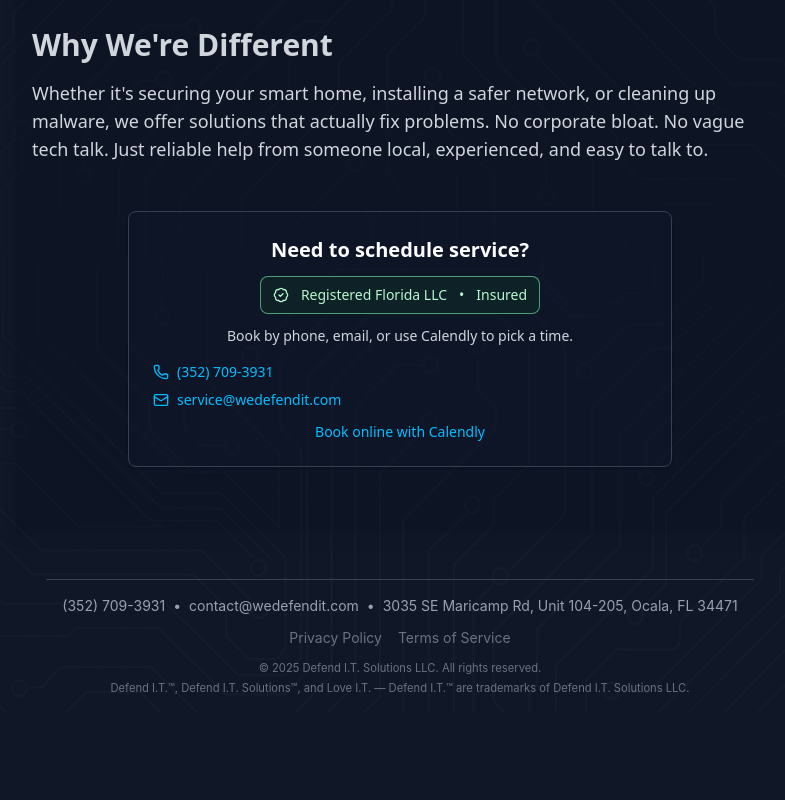
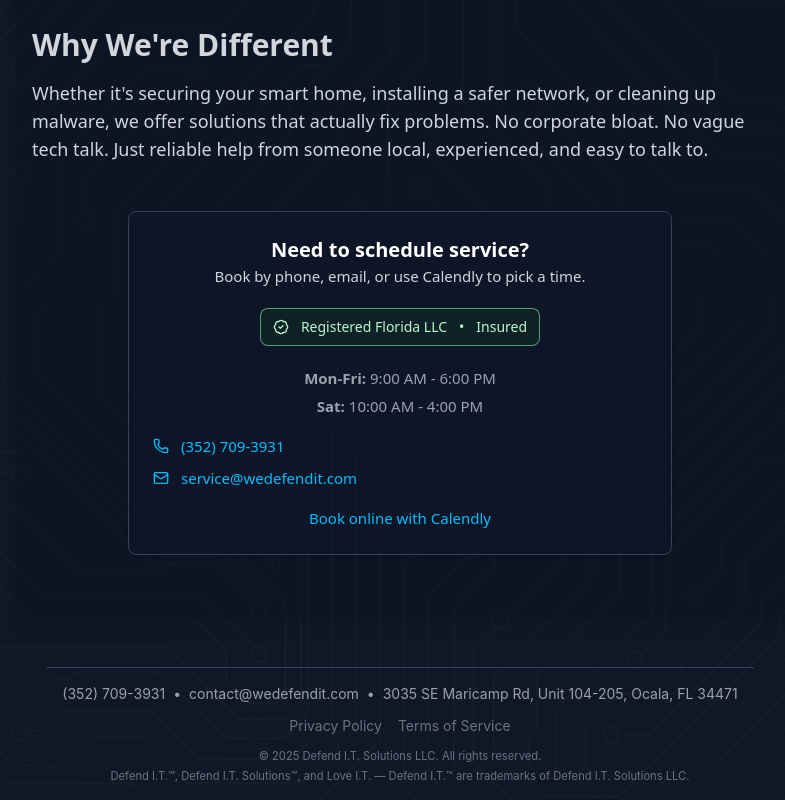
Before and after one commit to defendit/defendit, a Next.js app: page /about in a window 1280 px wide. Shown: the part 1226-2026 px from the top of the page, without its empty margins (240-1025 px from the left). Before the commit the page ends 1938 px from the top, so only its background shows below. Built offline with nearby package versions, Linux system fonts and the light colour scheme; no server answers.

Commit message:
Added hours to the book service card

```diff
--- a/data/company-info.json
+++ b/data/company-info.json
@@ -21,7 +21,8 @@
       "fingerprint": "0389 252C E469 874D 7DBB ADCA 9E22 2548 BDFE F72F"
     },
     "service_email": "service@wedefendit.com",
-    "privacy_email": "privacy@wedefendit.com"
+    "privacy_email": "privacy@wedefendit.com",
+    "hours": "Mon-Fri 9:00 AM - 6:00 PM, Sat 10:00 AM - 4:00 PM, Sun Closed"
   },
   "services_cta": {
     "headline": "Need local IT help you can trust?",
--- a/src/components/BookOnline.tsx
+++ b/src/components/BookOnline.tsx
@@ -17,6 +17,7 @@ import data from "../../data/company-info.json";
 import TrustStrip from "./TrustStrip";
 
 const contact = data.contact;
+const hours = data.contact.hours;
 const services_cta = data.services_cta || {};
 
 export function BookOnline() {
@@ -26,22 +27,33 @@ export function BookOnline() {
   return (
     <section
       id="schedule-service"
-      className="max-w-xl mx-auto my-12 px-4 text-left sm:text-center text-sm text-gray-700 dark:text-gray-300"
+      className="max-w-xl mx-auto my-12 px-4 text-left sm:text-center text-[15px] leading-6 text-gray-700 dark:text-gray-300"
     >
-      <div className="rounded-lg border border-gray-200 dark:border-gray-700 bg-white/60 dark:bg-slate-900/40 p-5 sm:p-6 shadow-sm">
+      <div className="rounded-lg border border-gray-200 dark:border-gray-700 bg-white/60 dark:bg-slate-900/40 p-4 sm:p-6 shadow-sm space-y-3 sm:space-y-4">
         <header>
           <h2 className="text-xl font-semibold text-gray-900 dark:text-white">
             Need to schedule service?
           </h2>
-          <TrustStrip />
+          <p className="-mb-2">
+            Book by phone, email, or use Calendly to pick a time.
+          </p>
         </header>
 
-        <p className="mt-3">
-          Book by phone, email, or use Calendly to pick a time.
-        </p>
+        <TrustStrip />
 
-        <ul role="list" className="mt-4 space-y-2">
-          <li className="flex items-center gap-2">
+        <div className="mt-1 text-gray-600 dark:text-gray-400 sm:flex sm:justify-center">
+          <ul className="list-none space-y-1">
+            <li>
+              <span className="font-semibold">Mon-Fri:</span> 9:00 AM - 6:00 PM
+            </li>
+            <li>
+              <span className="font-semibold">Sat:</span> 10:00 AM - 4:00 PM
+            </li>
+          </ul>
+        </div>
+
+        <ul role="list" className="mt-3 sm:mt-4 space-y-3 sm:space-y-2">
+          <li className="flex items-center gap-3">
             <Phone
               className="w-4 h-4 text-blue-600 dark:text-sky-400"
               aria-hidden="true"
@@ -54,7 +66,7 @@ export function BookOnline() {
               {displayPhone}
             </a>
           </li>
-          <li className="flex items-center gap-2">
+          <li className="flex items-center gap-3">
             <Mail
               className="w-4 h-4 text-blue-600 dark:text-sky-400"
               aria-hidden="true"
@@ -71,18 +83,12 @@ export function BookOnline() {
           </li>
         </ul>
 
-        <details className="group mt-3">
-          <summary
-            className="cursor-pointer text-blue-600 dark:text-sky-400 hover:underline list-none select-none"
-            aria-controls="calendly-panel"
-          >
+        <details className="group mt-2 sm:mt-3">
+          <summary className="cursor-pointer text-blue-600 dark:text-sky-400 hover:underline list-none select-none">
             Book online with Calendly
           </summary>
 
-          <div
-            id="calendly-panel"
-            className="mt-3 border-t border-gray-200 dark:border-gray-700 pt-3 space-y-3"
-          >
+          <div className="mt-3 border-t border-gray-200 dark:border-gray-700 pt-3 space-y-3">
             <p className="text-gray-600 dark:text-gray-400">
               You will be redirected to Calendly to choose a time. By
               continuing, you agree to Calendly&apos;s terms and privacy policy.
```
